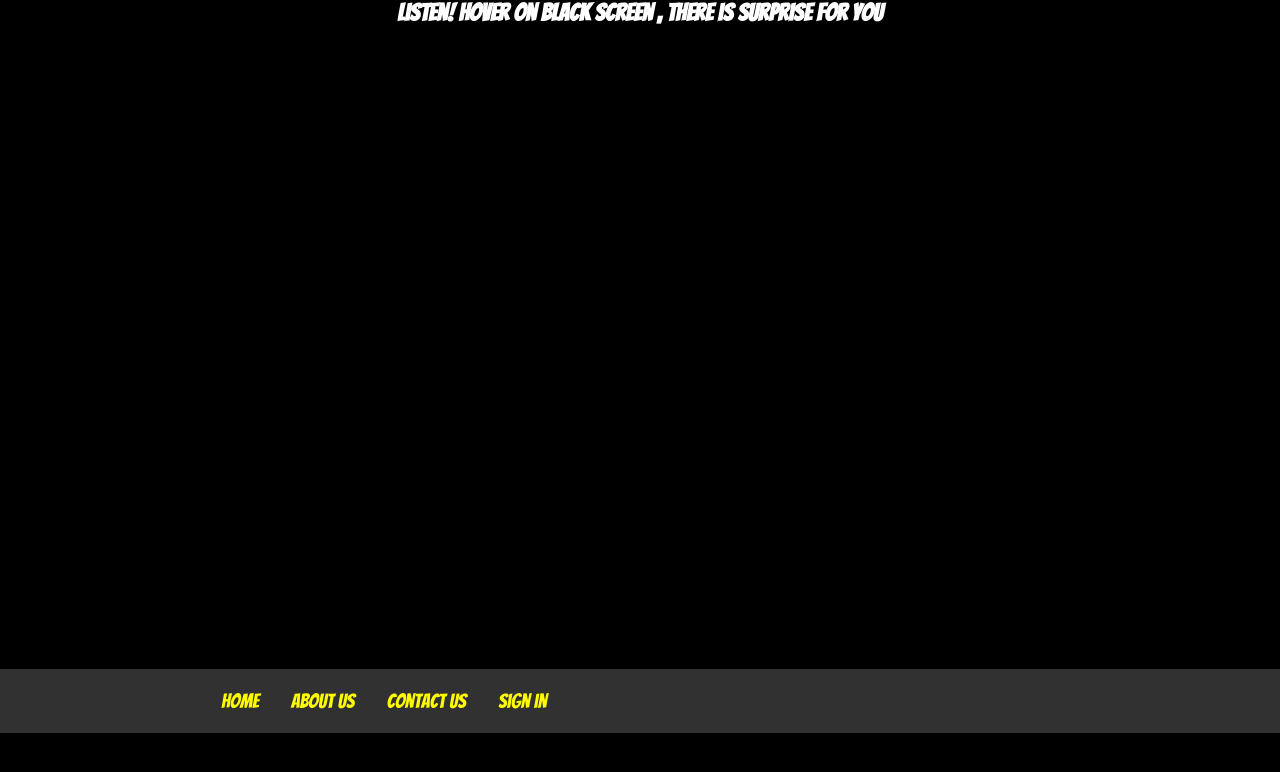
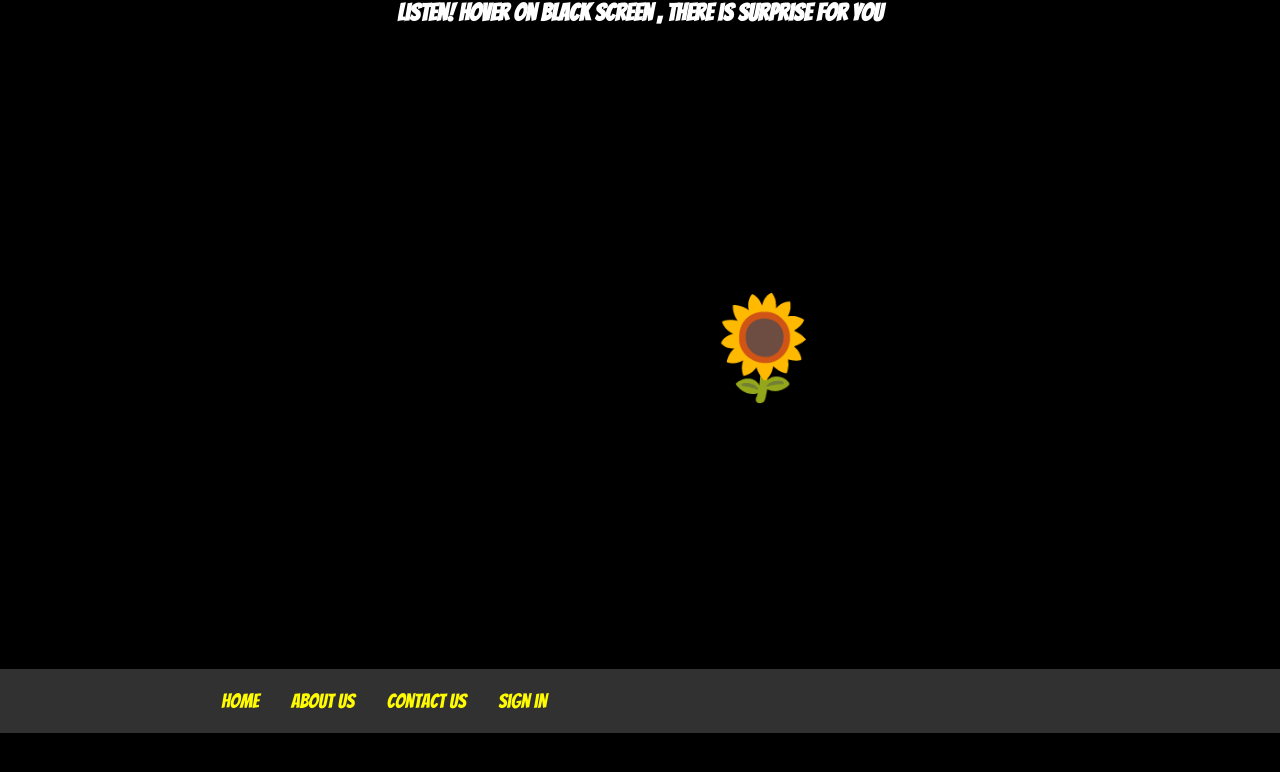
Before and after one commit to ravikumar8789/java, a plain HTML site: page index.html in a window 1280 px wide. Drawn offline with Linux system fonts and the light colour scheme.

Commit message:
Update index.html

```diff
--- a/index.html
+++ b/index.html
@@ -12,7 +12,7 @@
     <h2>Listen! Hover on black Screen , There is surprise for you</h2>
     </font>
     <div class="image">
-        <h1>Hey Sendrela, u r butiful : )</h1>
+        <h1>Hey Sendrela, u r butiful🌻</h1>
     </div>
     <div class="navbar">
        <ul>
```
